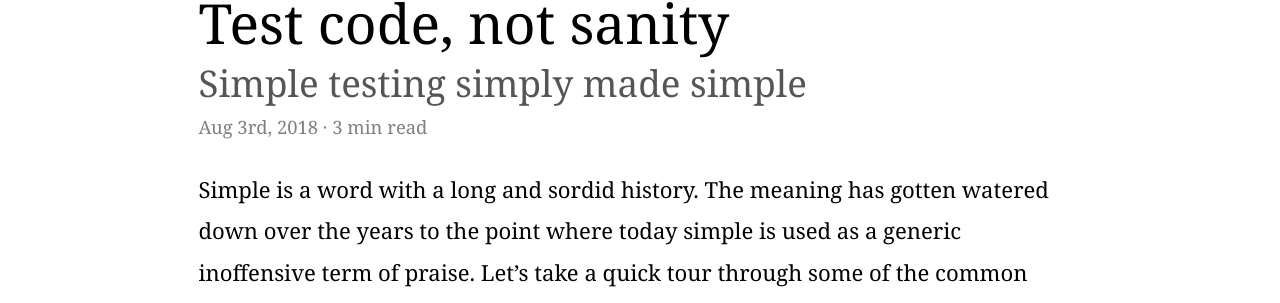
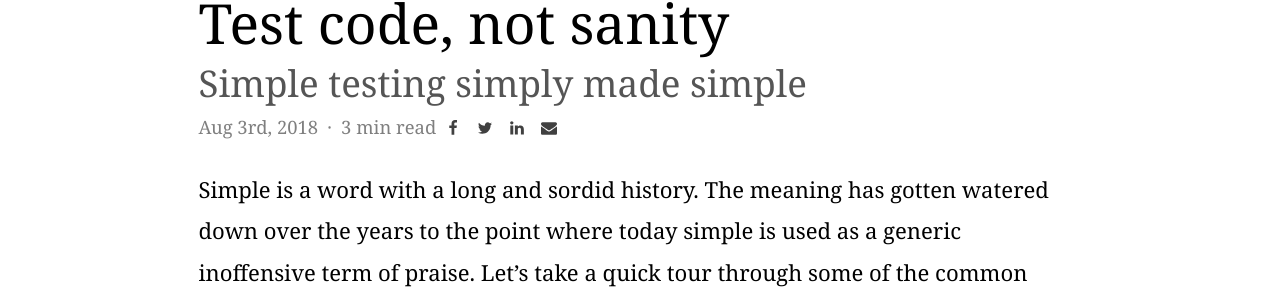
Before and after one commit to okwolf/words, a Jekyll site: the page built from _posts/2018-08-03-test-code-not-sanity.md, in a window 1280 px wide. Shown: the part 767-1070 px from the top of the page. Built offline with Jekyll 4.4.1, drawn with Linux system fonts in a browser that asks for light colours; part of the change alters nothing that is shown.

Commit message:
share buttons

```diff
--- a/_includes/post-header.html
+++ b/_includes/post-header.html
@@ -2,7 +2,12 @@
   <h1>{{ include.post.title }}</h1>
   <h2>{{ include.post.description }}</h2>
   <h3>
-    {{ include.post.date | date_to_string: "ordinal", "US" }} · {% include
-    read-time.html content=include.post.content %}
+    <span
+      >{{ include.post.date | date_to_string: "ordinal",
+      "US" }}</span
+    >
+    <span>·</span> {% include read-time.html
+    content=include.post.content %} {% include share.html
+    post=include.post %}
   </h3>
 </header>
--- /dev/null
+++ b/_includes/share.html
@@ -0,0 +1,62 @@
+<span class="share-buttons">
+  <a
+    href="https://www.facebook.com/share.php?u={{ site.url }}{{ include.post.url }}"
+    target="_blank"
+    class="facebook"
+    title="Share this on Facebook"
+  >
+    <svg
+      viewBox="0 0 1792 1792"
+      xmlns="http://www.w3.org/2000/svg"
+    >
+      <path
+        d="M1343 12v264h-157q-86 0-116 36t-30 108v189h293l-39 296h-254v759h-306v-759h-255v-296h255v-218q0-186 104-288.5t277-102.5q147 0 228 12z"
+      />
+    </svg>
+  </a>
+  <a
+    href="https://twitter.com/intent/tweet?text={{ include.post.title }}&url={{ site.url }}{{ include.post.url }}"
+    target="_blank"
+    class="twitter"
+    title="Share this on Twitter"
+  >
+    <svg
+      viewBox="0 0 1792 1792"
+      xmlns="http://www.w3.org/2000/svg"
+    >
+      <path
+        d="M1684 408q-67 98-162 167 1 14 1 42 0 130-38 259.5t-115.5 248.5-184.5 210.5-258 146-323 54.5q-271 0-496-145 35 4 78 4 225 0 401-138-105-2-188-64.5t-114-159.5q33 5 61 5 43 0 85-11-112-23-185.5-111.5t-73.5-205.5v-4q68 38 146 41-66-44-105-115t-39-154q0-88 44-163 121 149 294.5 238.5t371.5 99.5q-8-38-8-74 0-134 94.5-228.5t228.5-94.5q140 0 236 102 109-21 205-78-37 115-142 178 93-10 186-50z"
+      />
+    </svg>
+  </a>
+  <a
+    href="https://www.linkedin.com/shareArticle?mini=true&url={{ site.url }}{{ include.post.url }}&title={{ include.post.title }}&summary={{ include.post.description }}"
+    target="_blank"
+    class="linkedin"
+    title="Share this on Linkedin"
+  >
+    <svg
+      viewBox="0 0 1792 1792"
+      xmlns="http://www.w3.org/2000/svg"
+    >
+      <path
+        d="M477 625v991h-330v-991h330zm21-306q1 73-50.5 122t-135.5 49h-2q-82 0-132-49t-50-122q0-74 51.5-122.5t134.5-48.5 133 48.5 51 122.5zm1166 729v568h-329v-530q0-105-40.5-164.5t-126.5-59.5q-63 0-105.5 34.5t-63.5 85.5q-11 30-11 81v553h-329q2-399 2-647t-1-296l-1-48h329v144h-2q20-32 41-56t56.5-52 87-43.5 114.5-15.5q171 0 275 113.5t104 332.5z"
+      />
+    </svg>
+  </a>
+  <a
+    href="mailto:?&body={{ site.url }}{{ include.post.url }}&subject={{ include.post.title }}"
+    target="_blank"
+    class="mail"
+    title="Share this through Email"
+  >
+    <svg
+      viewBox="0 0 1792 1792"
+      xmlns="http://www.w3.org/2000/svg"
+    >
+      <path
+        d="M1792 710v794q0 66-47 113t-113 47h-1472q-66 0-113-47t-47-113v-794q44 49 101 87 362 246 497 345 57 42 92.5 65.5t94.5 48 110 24.5h2q51 0 110-24.5t94.5-48 92.5-65.5q170-123 498-345 57-39 100-87zm0-294q0 79-49 151t-122 123q-376 261-468 325-10 7-42.5 30.5t-54 38-52 32.5-57.5 27-50 9h-2q-23 0-50-9t-57.5-27-52-32.5-54-38-42.5-30.5q-91-64-262-182.5t-205-142.5q-62-42-117-115.5t-55-136.5q0-78 41.5-130t118.5-52h1472q65 0 112.5 47t47.5 113z"
+      />
+    </svg>
+  </a>
+</span>
--- a/index.scss
+++ b/index.scss
@@ -114,8 +114,36 @@ article {
         color: rgba(var(--text-color), 0.666);
       }
       h3 {
+        display: flex;
         font-size: 1rem;
         color: rgba(var(--text-color), 0.5);
+        & > span {
+          margin-right: 0.5rem;
+        }
+        .share-buttons {
+          display: flex;
+          align-items: center;
+          & > a {
+            height: 36px;
+            width: 32px;
+            & > svg {
+              height: 16px;
+              fill: rgba(var(--text-color), 0.75);
+            }
+            &.facebook:hover > svg {
+              fill: #3b5998;
+            }
+            &.twitter:hover > svg {
+              fill: #55acee;
+            }
+            &.linkedin:hover > svg {
+              fill: #0077b5;
+            }
+            &.mail:hover > svg {
+              fill: #7d7d7d;
+            }
+          }
+        }
       }
     }
 
```
